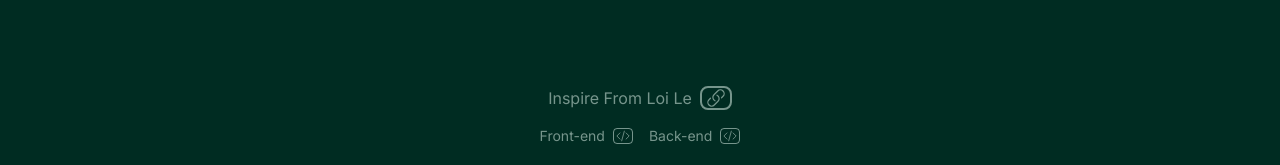
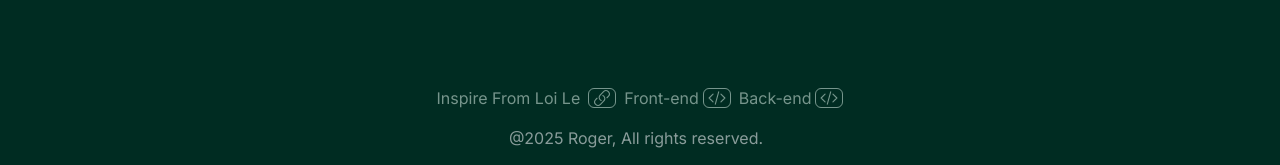
Before and after one commit to WuYenTing/My_blog_front, a Next.js app: page /sign-up in a window 1280 px wide. Shown: the part 781-946 px from the top of the page. Built offline with nearby package versions, Linux system fonts and the light colour scheme; no server answers.

Commit message:
update footer

```diff
--- a/src/app/components/atoms/Footer/index.tsx
+++ b/src/app/components/atoms/Footer/index.tsx
@@ -4,25 +4,25 @@ import { CodeBracketIcon, LinkIcon } from "@heroicons/react/24/outline";
 
 const Footer: React.FC = () => {
     return (
-      <div className="flex flex-col space-y-4 py-4 bg-emerald-950">
-        <div className="flex justify-center">
+            <div className="flex flex-col space-y-4 py-4 bg-emerald-950">
+        <div className="flex justify-center space-x-2">
           <Link href="https://medium.com/@tanloiit2010/part-1-develop-a-post-list-api-using-phoenix-framework-and-elixir-430836d7c0e3" className="flex items-center space-x-2 text-emerald-50/50 hover:text-gray-100/80">
             <p>Inspire From Loi Le</p>
-            <LinkIcon className="block h-6 w-8 border-2 rounded-lg"></LinkIcon>
+            <LinkIcon className="block h-5 w-7 border-1 rounded-md"></LinkIcon>
+          </Link>
+          <Link href="https://github.com/WuYenTing/My_blog_front" className="flex items-center space-x-1 text-emerald-50/50 hover:text-gray-100/80">
+            <p>Front-end</p>
+            <CodeBracketIcon className="block h-5 w-7 border-1 rounded-md"></CodeBracketIcon>
+          </Link>
+          <Link href="https://github.com/WuYenTing/My_blog" className="flex items-center space-x-1 text-emerald-50/50 hover:text-gray-100/80">
+            <p>Back-end</p>
+            <CodeBracketIcon className="block h-5 w-7 border-1 rounded-md"></CodeBracketIcon>
           </Link>
         </div>
-        <div className="flex justify-center space-x-4 text-sm text-emerald-50/50">
-          <Link href="https://github.com/WuYenTing/My_blog_front" className="flex items-center space-x-2 hover:text-gray-100/80">
-            <p>Front-end</p>
-            <CodeBracketIcon className="block h-4 w-5 border-1 rounded-sm"></CodeBracketIcon>
-          </Link>
-          <Link href="https://github.com/WuYenTing/My_blog" className="flex items-center space-x-2 hover:text-gray-100/80">
-            <p>Back-end</p>
-            <CodeBracketIcon className="block h-4 w-5 border-1 rounded-sm"></CodeBracketIcon>
-          </Link>
-        </div>
-        <div className="flex justify-center text-gray-200/60">
+        <div className="flex justify-center text-gray-200/60 space-x-2">
             <p>@2025 Roger, All rights reserved.</p>
+            <div className="flex justify-center space-x-4 text-sm text-emerald-50/50">
+            </div>
         </div>
       </div>
     )
```
